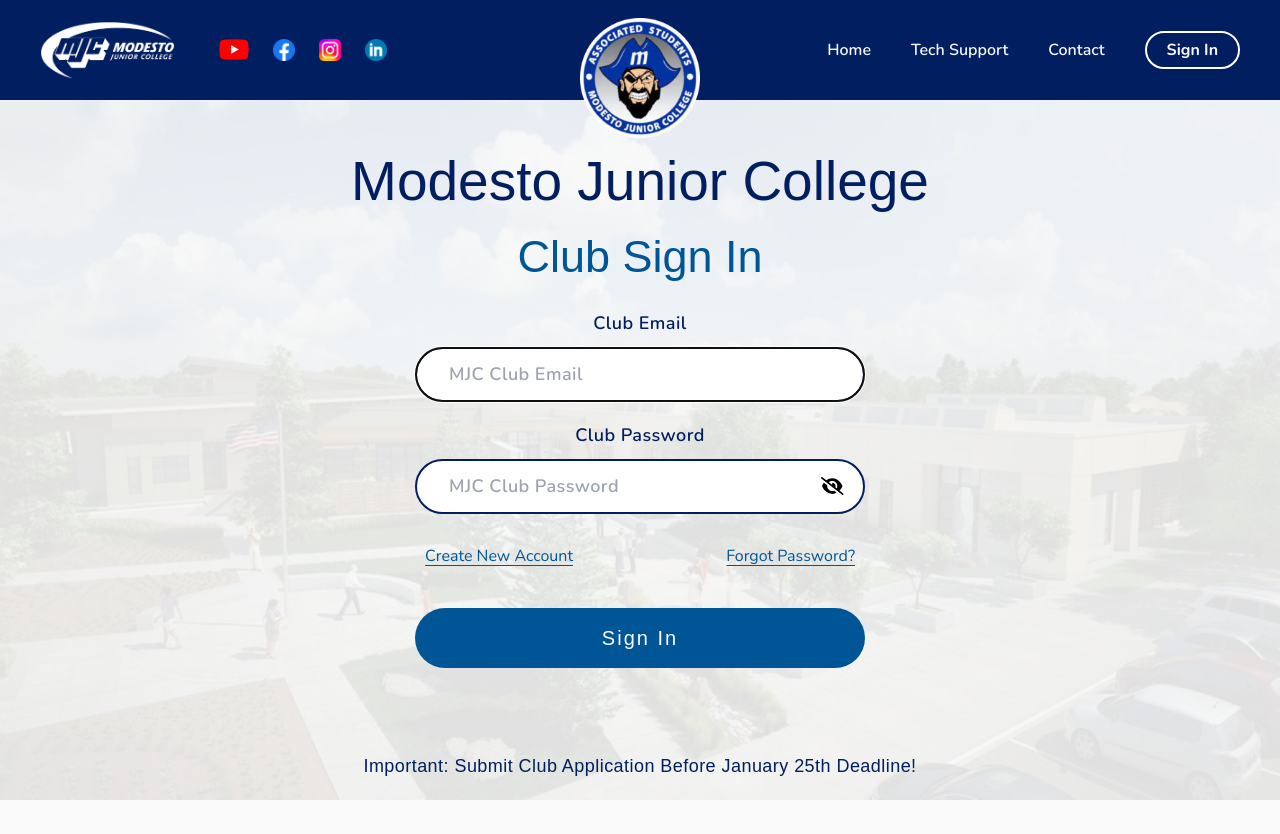
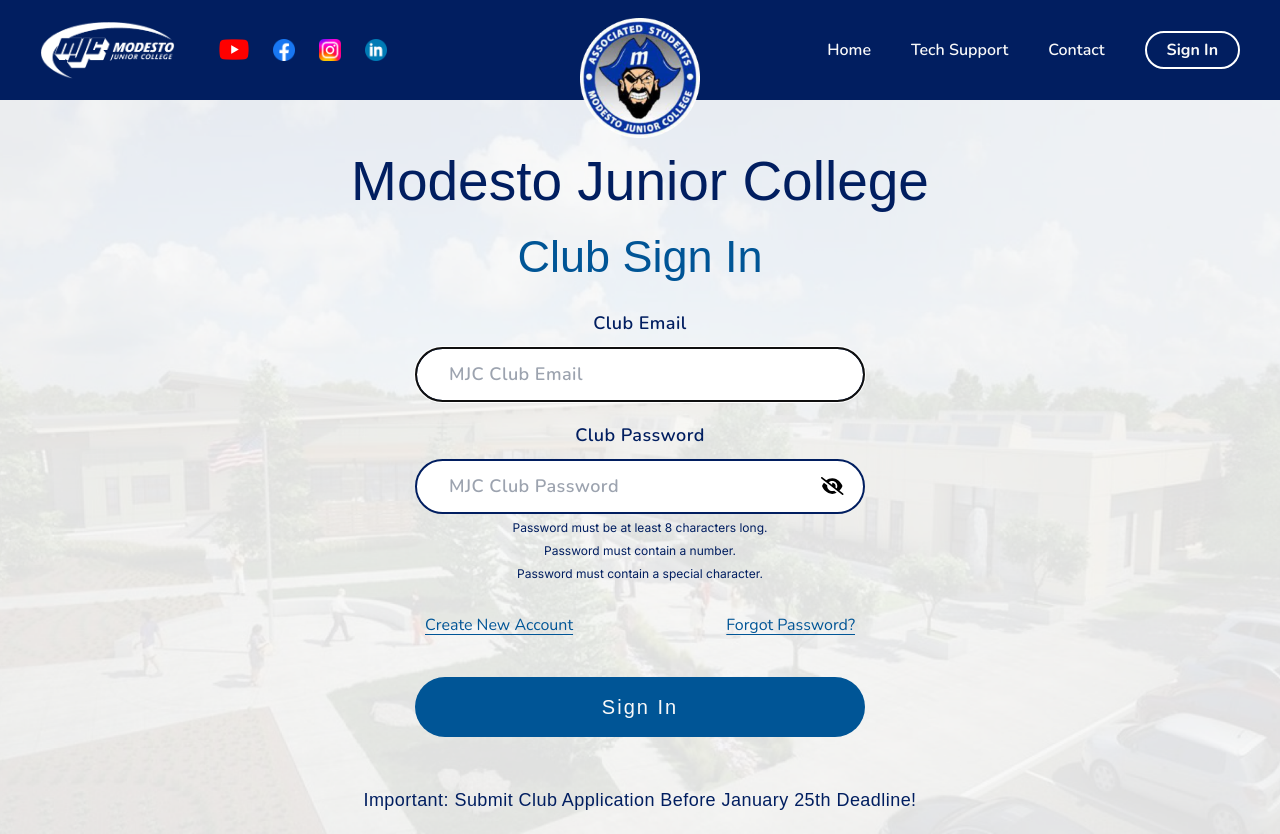
Before and after one commit to Community-ALI/club-website, a Next.js app: page / in a window 1280 px wide. Both pictures are taken after a click on the item "Sign In". Before the commit the page ends 800 px from the top, so only its background shows below. Built offline with nearby package versions, Linux system fonts and the light colour scheme; a web font is replaced by a local one.

Commit message:
Feat(create-account): Add password requirements

```diff
--- a/app/components/form-input.js
+++ b/app/components/form-input.js
@@ -12,13 +12,51 @@ export default function FormInput({
   sideBySide = false,
   onchange = () => {},
 }) {
-
   const [passwordVisible, setPasswordVisible] = useState(false);
+  const [password, setPassword] = useState("");
   const togglePasswordVisibility = () => {
     setPasswordVisible((prev) => !prev);
   };
+
+  const [passwordRequriments, setPasswordRequirements] = useState([
+    "Password must be at least 6 characters long",
+    "Password must contain at least one capital letter",
+    "Password must contain at least one number",
+  ]);
+  const [fullfilledPasswordRequirements, setFullfilledPasswordRequirements] =
+    useState([false, false, false, false]);
+
+  const [fulfilledRequirements, setFulfilledRequirements] = useState([false, false, false]);
+
+  function checkPassword(password, confirmPassword) {
+    let _fullfilledPasswordRequirements = [true, true, true, true];
+
+    if (password.length < 8) {
+      _fullfilledPasswordRequirements[0] = false;
+    }
+
+    if (!password.match(/[A-Z]/)) {
+      _fullfilledPasswordRequirements[1] = false;
+    }
+
+    if (!password.match(/[0-9]/)) {
+      _fullfilledPasswordRequirements[2] = false;
+    }
+    if (password !== confirmPassword) {
+      _fullfilledPasswordRequirements[3] = false;
+    }
+    console.log(_fullfilledPasswordRequirements);
+    setFullfilledPasswordRequirements(_fullfilledPasswordRequirements);
+    return _fullfilledPasswordRequirements;
+  }
   return (
-    <div className= {sideBySide ?  'flex flex-col w-[45%] md:w-[100%] justify-center items-center mt-[20px]' : 'flex flex-col justify-center items-center mt-[20px] sm:mt-[10px]'}>
+    <div
+      className={
+        sideBySide
+          ? "flex flex-col w-[45%] md:w-[100%] justify-center items-center mt-[20px]"
+          : "flex flex-col justify-center items-center mt-[20px] sm:mt-[10px]"
+      }
+    >
       <p className="text-center text-darkBlue font-[Nunito] font-[600] tracking-wide text-[18px] mb-[10px] xsm:text-[16px]">
         {title}
       </p>
@@ -28,7 +66,10 @@ export default function FormInput({
           type={type === "password" && passwordVisible ? "text" : type}
           autoFocus={autoFocus}
           placeholder={placeholder}
-          onChange={onchange}
+          onChange={(e) => {
+            onchange(e);
+            setPassword(e.target.value);
+          }}
           className="w-[100%] px-8 py-3 bg-white rounded-[80px] border-2
           border-darkBlue text-darkBlue font-[600] tracking-wide text-[18px]
           lg:text-[16px] md:text-[15px] md:px-5 xsm:py-[10px]
@@ -36,12 +77,37 @@ export default function FormInput({
         ></input>
         {type === "password" && (
           <FontAwesomeIcon
-          icon={passwordVisible ? faEye : faEyeSlash}
-          className="cursor-pointer text-[18px] z-10 absolute top-[18px] right-[22px] xsm:text-[16px] xsm:top-[14px] xsm:right-[20px]"
-          onClick={togglePasswordVisibility}
-        />
+            icon={passwordVisible ? faEye : faEyeSlash}
+            className="cursor-pointer text-[18px] z-10 absolute top-[18px] right-[22px] xsm:text-[16px] xsm:top-[14px] xsm:right-[20px]"
+            onClick={togglePasswordVisibility}
+          />
         )}
       </div>
+      {type === "password" && (
+        <div>
+          <p
+            className={`text-center text-[12px] ${
+              fulfilledRequirements[0] ? "text-gray-400" : "text-darkBlue"
+            } mt-[5px] xsm:text-[10px]`}
+          >
+            Password must be at least 8 characters long.
+          </p>
+          <p
+            className={`text-center text-[12px] ${
+              fulfilledRequirements[1] ? "text-gray-400" : "text-darkBlue"
+            } mt-[5px] xsm:text-[10px]`}
+          >
+            Password must contain a number.
+          </p>
+          <p
+            className={`text-center text-[12px] ${
+              fulfilledRequirements[2] ? "text-gray-400" : "text-darkBlue"
+            } mt-[5px] xsm:text-[10px]`}
+          >
+            Password must contain a special character.
+          </p>
+        </div>
+      )}
     </div>
   );
 }
--- a/app/landing-tabs/create-account.js
+++ b/app/landing-tabs/create-account.js
@@ -159,7 +159,6 @@ export default function CreateAccount({ setCurrentPage }) {
             ></FormInput>
           </div>
           <div className="flex justify-center gap-[50px] mt-[15px] md:mt-[10px] md:flex-col md:gap-[10px]">
-            <div>
               <FormInput
                 title="Club Password"
                 type="password"
@@ -169,8 +168,6 @@ export default function CreateAccount({ setCurrentPage }) {
                 }}
                 sideBySide
               ></FormInput>
-              <p></p>
-            </div>
             <FormInput
               title="Confirm Password"
               type="password"
```
